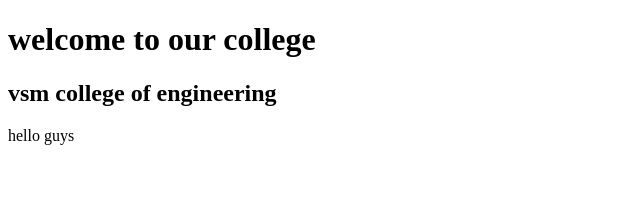
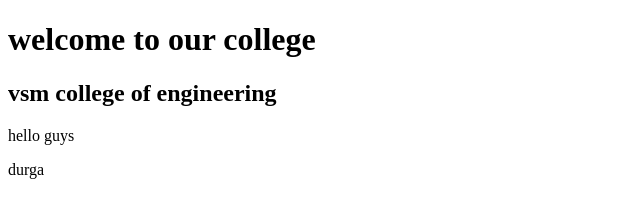
Before and after one commit to NAGADURGA-29/new1, a plain HTML site: page index.html in a window 1280 px wide. Shown: the full height of the page, 0-640 px from the left. Drawn offline with Linux system fonts and the light colour scheme.

Commit message:
Update index.html

```diff
--- a/index.html
+++ b/index.html
@@ -9,5 +9,6 @@
     <h1>welcome to our college</h1>
     <h2>vsm college of engineering</h2>
     <p>hello guys</p>
+    <p2>durga</p2>
 </body>
 </html>
```
